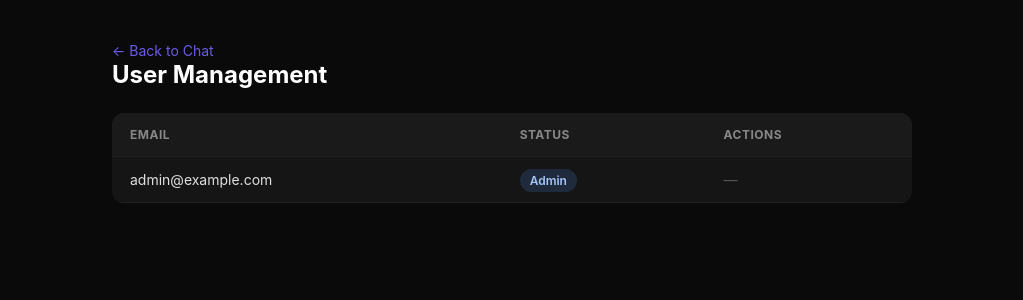
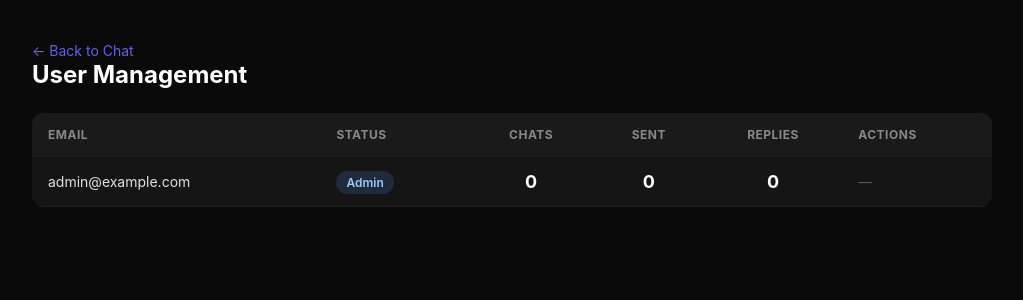
Before and after one commit to CyrusForFun/poe-chat-app, a Flask app: page /admin in a window 1280 px wide. Shown: the top 300 px of the page, without its empty margins (128-1151 px from the left). Run offline with Flask 3, Linux system fonts and the light colour scheme; the visitor is signed in with stand-in values (Sample User, id 1); data comes from the database, SQL or seed files in the repository; data that the repository does not hold is empty.

Commit message:
Add per-user usage stats to admin panel
Shows conversation count, messages sent, and AI replies
for each user in the admin dashboard

Co-Authored-By: Claude Opus 4.6 <noreply@anthropic.com>

```diff
--- a/app.py
+++ b/app.py
@@ -205,7 +205,15 @@ def logout():
 @admin_required
 def admin():
     db = get_db()
-    users = db.execute("SELECT * FROM users ORDER BY created_at DESC").fetchall()
+    users = db.execute("""
+        SELECT u.*,
+            (SELECT COUNT(*) FROM conversations WHERE user_id = u.id) as conv_count,
+            (SELECT COUNT(*) FROM messages WHERE conversation_id IN
+                (SELECT id FROM conversations WHERE user_id = u.id) AND role = 'user') as msg_count,
+            (SELECT COUNT(*) FROM messages WHERE conversation_id IN
+                (SELECT id FROM conversations WHERE user_id = u.id) AND role = 'assistant') as reply_count
+        FROM users u ORDER BY u.created_at DESC
+    """).fetchall()
     return render_template("admin.html", users=users)
 
 @app.route("/admin/approve/<int:user_id>", methods=["POST"])
--- a/templates/admin.html
+++ b/templates/admin.html
@@ -13,7 +13,7 @@
             min-height: 100vh;
             padding: 40px;
         }
-        .container { max-width: 800px; margin: 0 auto; }
+        .container { max-width: 960px; margin: 0 auto; }
         h1 { font-size: 24px; margin-bottom: 8px; color: #fff; }
         .back { color: #6b5ce7; text-decoration: none; font-size: 14px; }
         .back:hover { text-decoration: underline; }
@@ -26,7 +26,7 @@
             overflow: hidden;
         }
         th, td {
-            padding: 14px 18px;
+            padding: 14px 16px;
             text-align: left;
             border-bottom: 1px solid #222;
         }
@@ -47,6 +47,17 @@
         .badge-approved { background: #1f3d2a; color: #a5f5b5; }
         .badge-pending { background: #3d3a1f; color: #f5e5a5; }
         .badge-admin { background: #1f2a3d; color: #a5c5f5; }
+        .stat {
+            font-size: 13px;
+            color: #aaa;
+            text-align: center;
+        }
+        .stat-num {
+            font-size: 18px;
+            font-weight: 700;
+            color: #fff;
+            display: block;
+        }
         .actions form { display: inline; }
         .actions button {
             padding: 5px 12px;
@@ -73,6 +84,9 @@
                 <tr>
                     <th>Email</th>
                     <th>Status</th>
+                    <th style="text-align:center">Chats</th>
+                    <th style="text-align:center">Sent</th>
+                    <th style="text-align:center">Replies</th>
                     <th>Actions</th>
                 </tr>
             </thead>
@@ -89,6 +103,9 @@
                         <span class="badge badge-pending">Pending</span>
                         {% endif %}
                     </td>
+                    <td class="stat"><span class="stat-num">{{ u.conv_count }}</span></td>
+                    <td class="stat"><span class="stat-num">{{ u.msg_count }}</span></td>
+                    <td class="stat"><span class="stat-num">{{ u.reply_count }}</span></td>
                     <td class="actions">
                         {% if not u.is_admin %}
                             {% if not u.approved %}
@@ -104,7 +121,7 @@
                                 <button class="delete">Delete</button>
                             </form>
                         {% else %}
-                        <span style="color:#555">—</span>
+                        <span style="color:#555">&mdash;</span>
                         {% endif %}
                     </td>
                 </tr>
```
